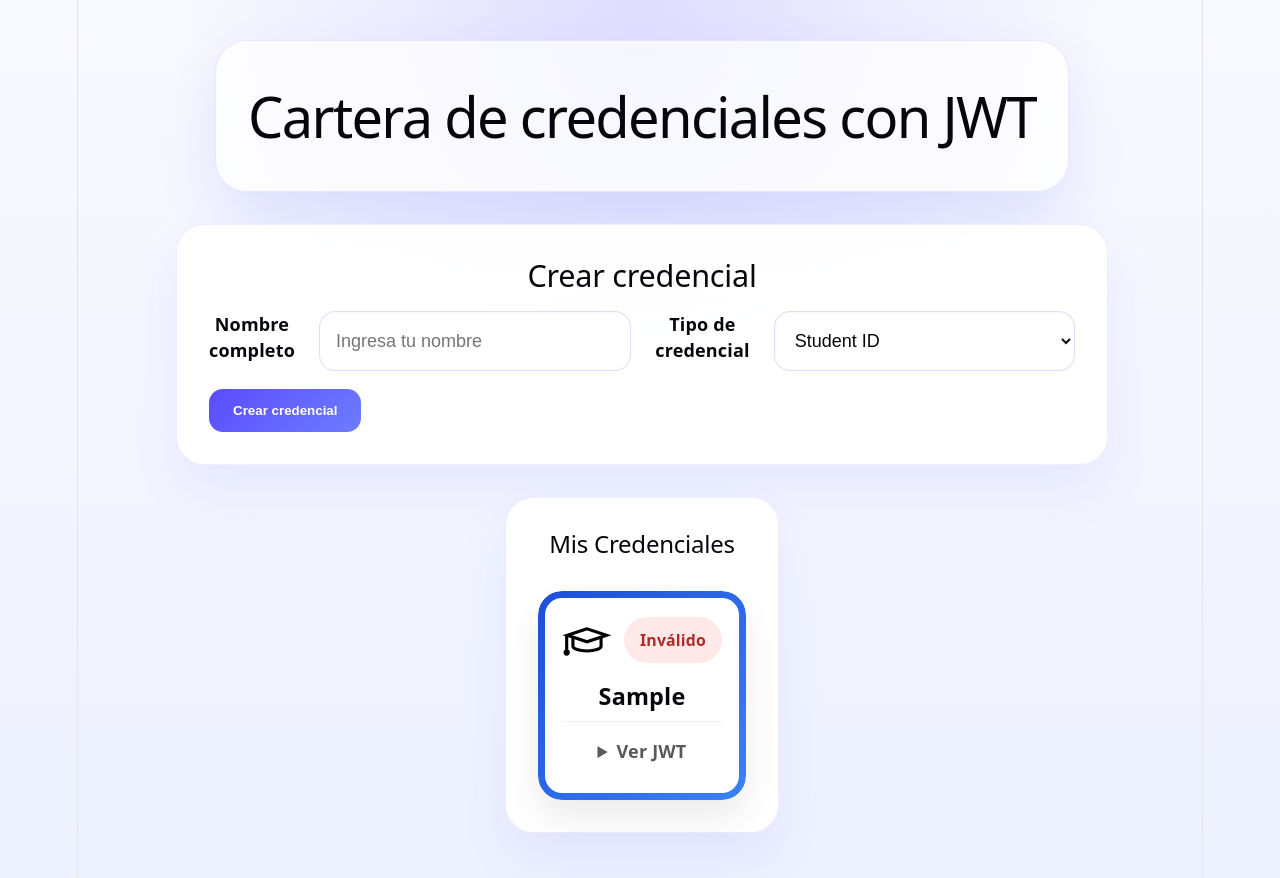
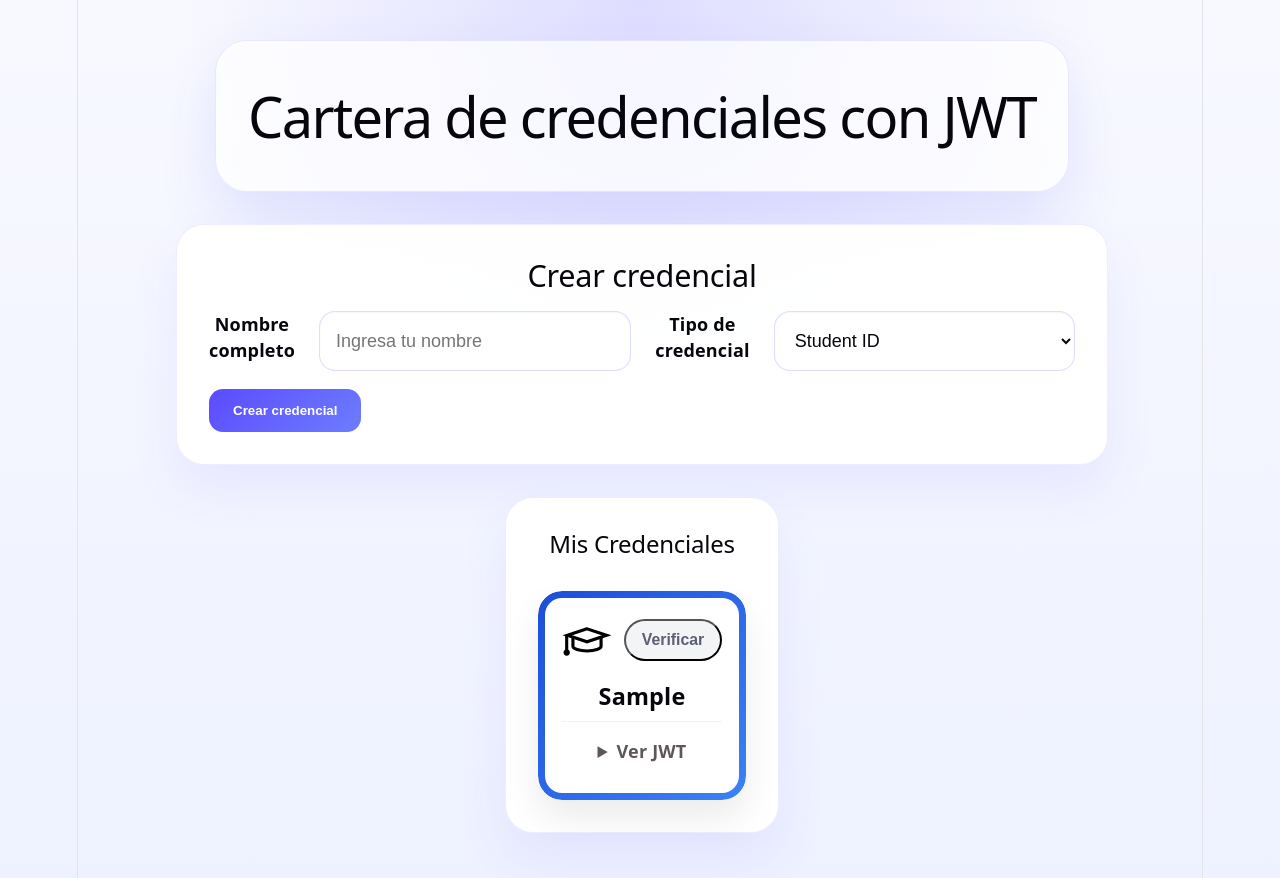
Before and after one commit to JuananA1000/CarteraJWT, a React (Vite) app: page / in a window 1280 px wide. Both pictures are taken after typing "Sample" into the empty fields and a click on the button "Crear credencial". Shown: the top 878 px of the page. Built offline with nearby package versions, Linux system fonts and the light colour scheme.

Commit message:
FEAT: Verificación manual de credenciales

```diff
--- a/src/App.jsx
+++ b/src/App.jsx
@@ -13,6 +13,19 @@ import './App.css';
 function App() {
   const [issuers, setIssuers] = useState(null);
   const [credentials, setCredentials] = useState([]);
+
+  function getIssuer(type) {
+    switch (type) {
+      case 'student':
+        return issuers?.university;
+      case 'gym':
+        return issuers?.gym;
+      case 'employee':
+        return issuers?.company;
+      default:
+        return null;
+    }
+  }
 
   async function createCredential(data) {
     if (!issuers) return;
@@ -40,18 +53,34 @@ function App() {
 
     const jwt = await signCredential(payload, issuer.privateKey);
 
-    const verification = await verifyCredential(jwt, issuer.publicKey);
-
     const newCredential = {
       ...payload,
       jwt,
-      // verified: verification.valid,
+      verified: null,
     };
 
     const updated = [...credentials, newCredential];
 
     setCredentials(updated);
 
+    localStorage.setItem('credentials', JSON.stringify(updated));
+  }
+
+  async function handleVerifyCredential(index) {
+    const credential = credentials[index];
+    if (!credential) return;
+
+    const issuer = getIssuer(credential.type);
+    if (!issuer) return;
+
+    const verification = await verifyCredential(credential.jwt, issuer.publicKey);
+    const updated = [...credentials];
+    updated[index] = {
+      ...credential,
+      verified: verification.valid,
+    };
+
+    setCredentials(updated);
     localStorage.setItem('credentials', JSON.stringify(updated));
   }
 
@@ -85,7 +114,12 @@ function App() {
             <p className='empty-state'>Aún no tienes credenciales. Crea una para verlas aquí.</p>
           ) : (
             credentials.map((credential, index) => (
-              <CredentialCard key={index} credential={credential} verified={credential.verified} />
+              <CredentialCard
+                key={index}
+                credential={credential}
+                verified={credential.verified}
+                onVerify={() => handleVerifyCredential(index)}
+              />
             ))
           )}
         </div>
--- a/src/components/CredentialCard.css
+++ b/src/components/CredentialCard.css
@@ -63,6 +63,11 @@
   color: #b02a2a;
 }
 
+.badge-status.pending {
+  background: #f3f4f6;
+  color: #5d5f72;
+}
+
 .card-title {
   margin: 0 0 12px;
   font-size: 1.3rem;
--- a/src/components/CredentialCard.jsx
+++ b/src/components/CredentialCard.jsx
@@ -10,14 +10,18 @@ const icons = {
   student: studentIcon,
 };
 
-export default function CredentialCard({ credential, verified }) {
+export default function CredentialCard({ credential, verified, onVerify }) {
+  const statusLabel = verified === null ? 'Verificar' : verified ? 'Verificado' : 'Inválido';
+  const statusClass = verified === null ? 'pending' : verified ? 'verified' : 'invalid';
+
   return (
     <article className={`credential-card ${credential.type}`}>
       <div className='card-top'>
-        <img src={icons[credential.type]} alt={`${credential.type} icon`}  width={50}/>
-        <span className={`badge badge-status ${verified ? 'verified' : 'invalid'}`}>
-          {verified ? 'Verificado' : 'Inválido'}
-        </span>
+        <img src={icons[credential.type]} alt={`${credential.type} icon`} width={50} />
+
+        <button className={`badge badge-status ${statusClass}`} onClick={onVerify}>
+          {statusLabel}
+        </button>
       </div>
 
       <h3 className='card-title'>{credential.name}</h3>
```
